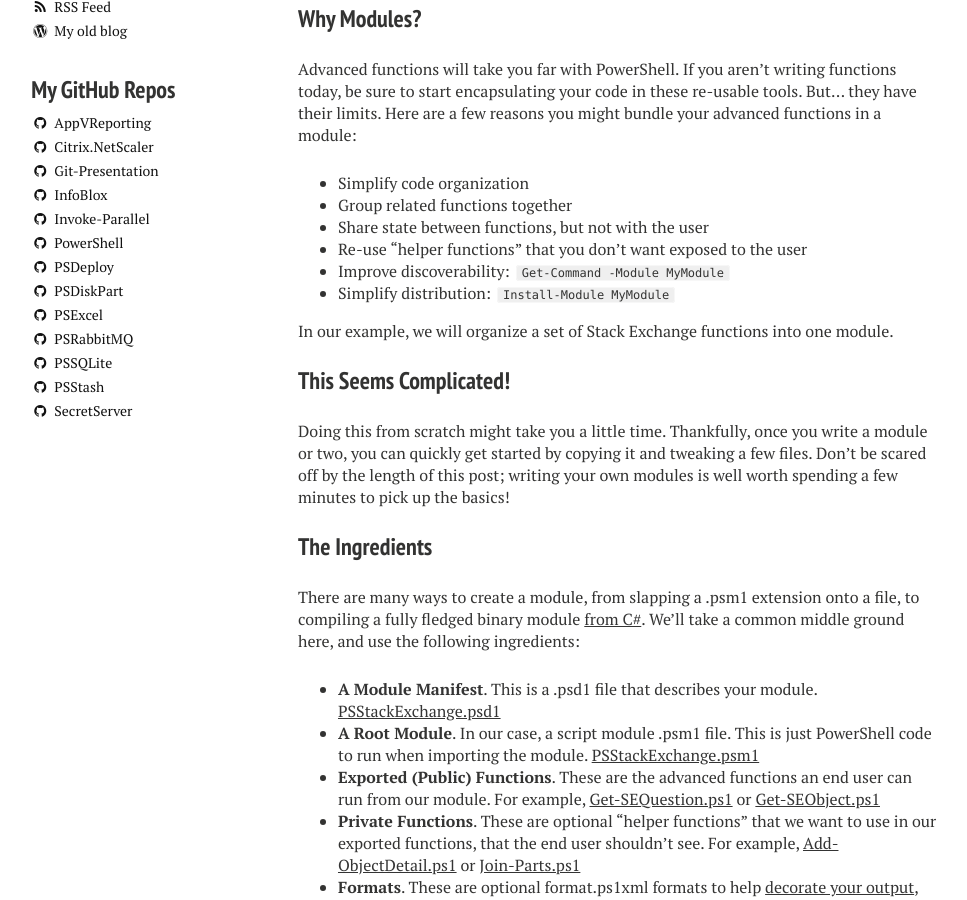
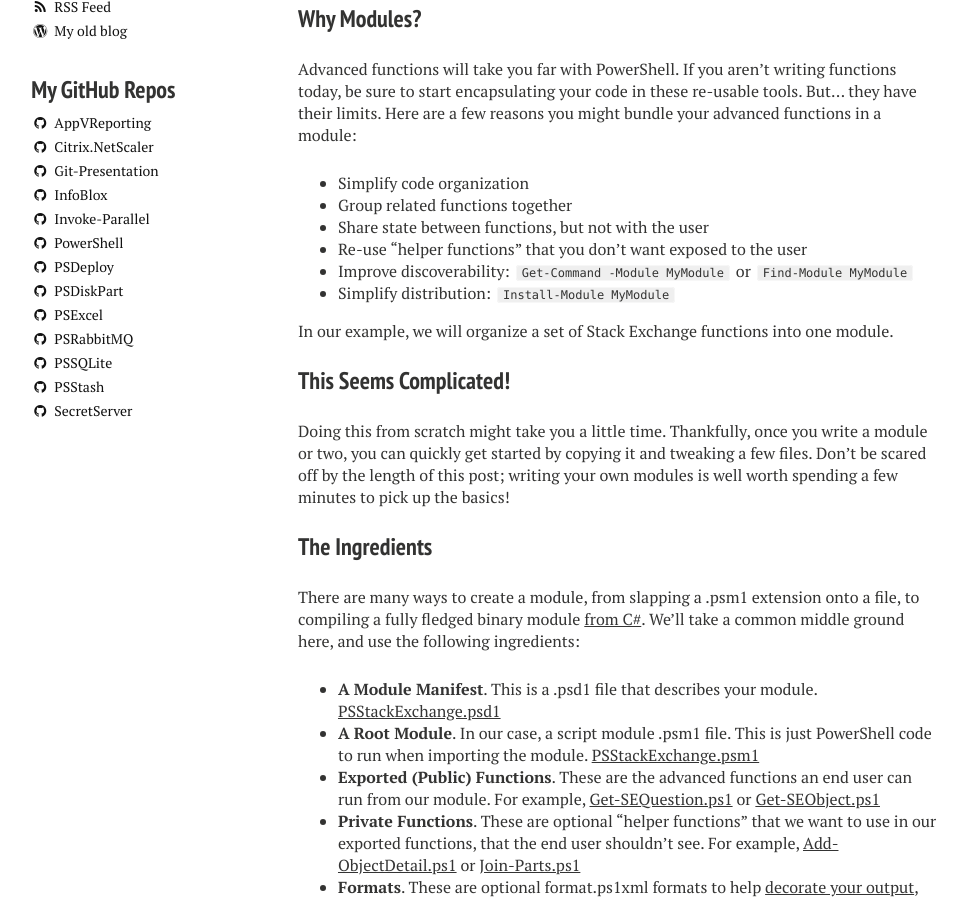
Before and after one commit to RamblingCookieMonster/RamblingCookieMonster.github.io, a Jekyll site: the page built from _posts/2015-09-06-Building-A-PowerShell-Module.md, in a window 1280 px wide and 900 px high, scrolled down 842 px. Shown: the whole window, without its empty margins (22-989 px from the left). Built offline with Jekyll 4.4.1, drawn with Linux system fonts in a browser that asks for light colours; nearby versions of some CDN libraries; comment, search, counter and statistics services are not loaded.

Commit message:
one more bit of code

````diff
--- a/_posts/2015-09-06-Building-A-PowerShell-Module.md
+++ b/_posts/2015-09-06-Building-A-PowerShell-Module.md
@@ -30,7 +30,7 @@ Advanced functions will take you far with PowerShell. If you aren't writing func
 * Group related functions together
 * Share state between functions, but not with the user
 * Re-use "helper functions" that you don't want exposed to the user
-* Improve discoverability: ```Get-Command -Module MyModule```
+* Improve discoverability: ```Get-Command -Module MyModule``` or ```Find-Module MyModule```
 * Simplify distribution: ```Install-Module MyModule```
 
 In our example, we will organize a set of Stack Exchange functions into one module.
````
